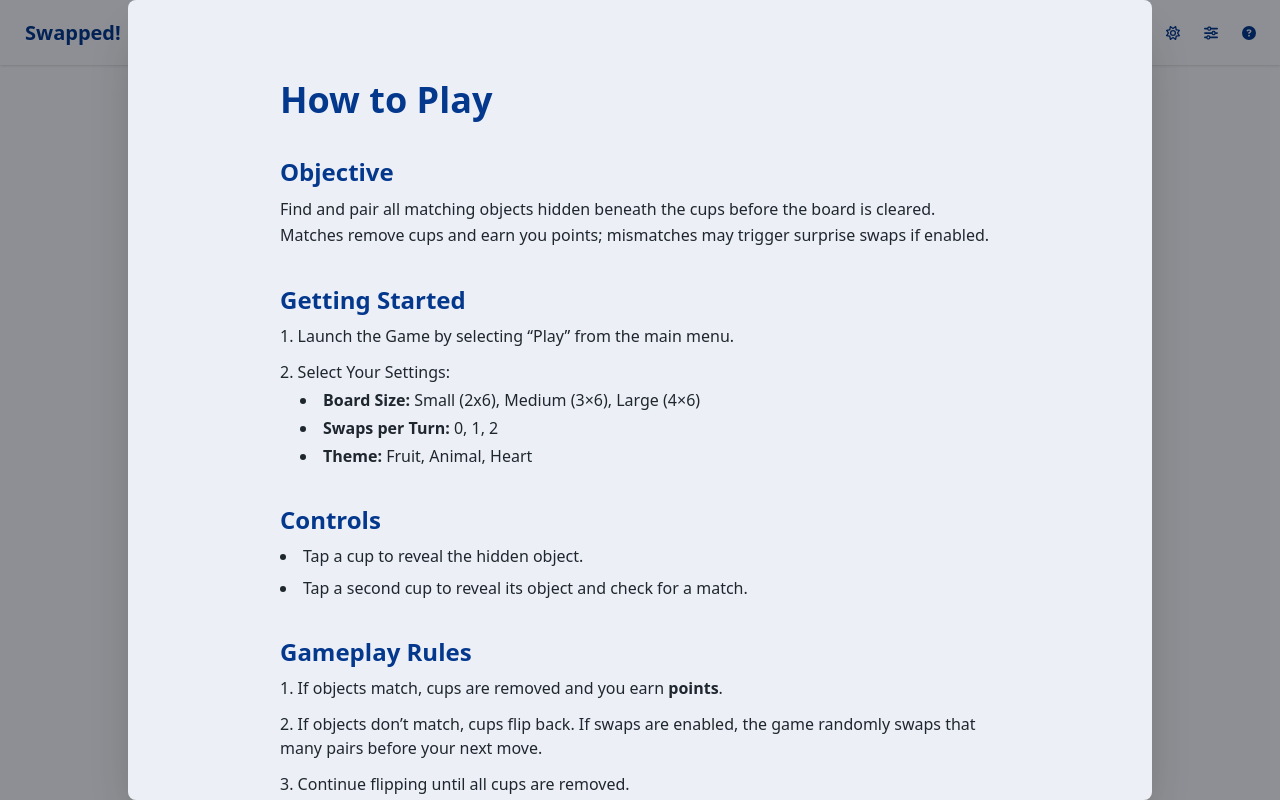
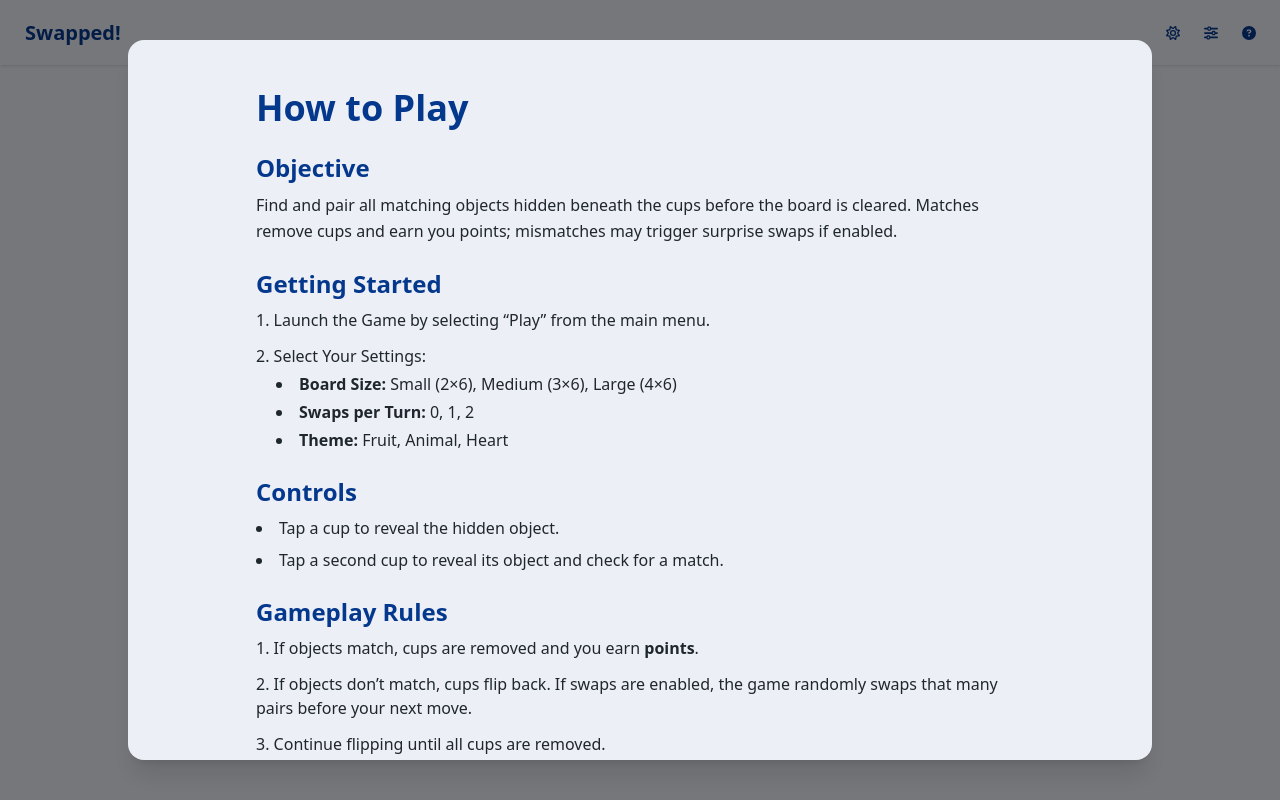
Before and after one commit to Moonfox404/SEG3125-memory-game, a Next.js app in the folder memory-game/: page / in a window 1280 px wide. Both pictures are taken after a click on the button 1249 px from the left and 32 px from the top of the page. Built offline with nearby package versions, Linux system fonts and the light colour scheme.

Commit message:
fix navbar modal and update infoModal

```diff
--- a/memory-game/app/components/InfoModal.tsx
+++ b/memory-game/app/components/InfoModal.tsx
@@ -1,13 +1,29 @@
-const InfoModal = () => {
+import React from "react";
+
+type InfoModalProps = {
+  isOpen: boolean;
+  setIsOpen: (open: boolean) => void;
+};
+
+const InfoModal = ({ isOpen, setIsOpen }: InfoModalProps) => {
+  if (!isOpen) return null;
+
   return (
-    <dialog id="info_modal" className="modal">
-      <div className="modal-box w-11/12 max-w-5xl">
-        <div className="max-w-xl md:max-w-3xl mx-auto my-8 p-4 sm:p-6 bg-base-100 flex flex-col gap-3">
-          <h2 className="text-3xl md:text-4xl font-bold text-primary mb-6">
+    <div
+      className="fixed inset-0 z-50 bg-black/50 flex items-center justify-center animate-fade-in"
+      onClick={() => setIsOpen(false)}
+    >
+      <div
+        className="bg-base-100 dark:bg-base-200 p-6 rounded-2xl shadow-xl w-11/12 max-w-5xl max-h-[90vh] overflow-y-auto animate-fade-in"
+        onClick={(e) => e.stopPropagation()}
+      >
+        <div className="max-w-xl md:max-w-3xl mx-auto my-4 sm:my-6 bg-transparent flex flex-col gap-6">
+          <h2 className="text-3xl md:text-4xl font-bold text-primary">
             How to Play
           </h2>
 
-          <div className="mb-6">
+          {/* Objective */}
+          <section>
             <h3 className="text-2xl font-semibold text-primary mb-2">
               Objective
             </h3>
@@ -16,9 +32,10 @@ const InfoModal = () => {
               the board is cleared. Matches remove cups and earn you points;
               mismatches may trigger surprise swaps if enabled.
             </p>
-          </div>
+          </section>
 
-          <div className="mb-6">
+          {/* Getting Started */}
+          <section>
             <h3 className="text-2xl font-semibold text-primary mb-2">
               Getting Started
             </h3>
@@ -28,7 +45,7 @@ const InfoModal = () => {
                 Select Your Settings:
                 <ul className="list-disc list-inside mt-1 ml-5 space-y-1">
                   <li>
-                    <strong>Board Size:</strong> Small (2x6), Medium (3×6),
+                    <strong>Board Size:</strong> Small (2×6), Medium (3×6),
                     Large (4×6)
                   </li>
                   <li>
@@ -40,9 +57,10 @@ const InfoModal = () => {
                 </ul>
               </li>
             </ol>
-          </div>
+          </section>
 
-          <div className="mb-6">
+          {/* Controls */}
+          <section>
             <h3 className="text-2xl font-semibold text-primary mb-2">
               Controls
             </h3>
@@ -52,9 +70,10 @@ const InfoModal = () => {
                 Tap a second cup to reveal its object and check for a match.
               </li>
             </ul>
-          </div>
+          </section>
 
-          <div className="mb-6">
+          {/* Gameplay Rules */}
+          <section>
             <h3 className="text-2xl font-semibold text-primary mb-2">
               Gameplay Rules
             </h3>
@@ -69,9 +88,10 @@ const InfoModal = () => {
               </li>
               <li>Continue flipping until all cups are removed.</li>
             </ol>
-          </div>
+          </section>
 
-          <div className="mb-6">
+          {/* Scoring & Results */}
+          <section>
             <h3 className="text-2xl font-semibold text-primary mb-2">
               Scoring &amp; Results
             </h3>
@@ -79,9 +99,10 @@ const InfoModal = () => {
               After you win, view your <strong>current score</strong> and{" "}
               <strong>highest score</strong>.
             </p>
-          </div>
+          </section>
 
-          <div className="mb-6">
+          {/* Winning the Game */}
+          <section>
             <h3 className="text-2xl font-semibold text-primary mb-2">
               Winning the Game
             </h3>
@@ -90,9 +111,10 @@ const InfoModal = () => {
               breakdown and options to <strong>Play Again</strong> or{" "}
               <strong>Return to Menu</strong>.
             </p>
-          </div>
+          </section>
 
-          <div>
+          {/* Tips & Strategies */}
+          <section>
             <h3 className="text-2xl font-semibold text-primary mb-2">
               Tips &amp; Strategies
             </h3>
@@ -106,16 +128,19 @@ const InfoModal = () => {
               <li>Reduce mistakes for higher scores—accuracy trumps speed.</li>
               <li>Challenge friends by sharing your high score.</li>
             </ul>
-          </div>
+          </section>
         </div>
 
-        <div className="modal-action">
-          <form method="dialog">
-            <button className="btn">Close</button>
-          </form>
+        <div className="flex justify-center mt-4">
+          <button
+            className="px-5 py-2 bg-primary text-primary-content rounded-lg hover:opacity-90 transition"
+            onClick={() => setIsOpen(false)}
+          >
+            Close
+          </button>
         </div>
       </div>
-    </dialog>
+    </div>
   );
 };
 
--- a/memory-game/app/components/NavBar.tsx
+++ b/memory-game/app/components/NavBar.tsx
@@ -9,6 +9,7 @@ type NavBarProps = {
   theme: string;
   setTheme: Dispatch<string>;
   openMenu: () => void;
+  setOpenInfo: (open: boolean) => void;
 };
 
 const NavBar = ({
@@ -17,6 +18,7 @@ const NavBar = ({
   setGameState,
   theme,
   setTheme,
+  setOpenInfo,
 }: NavBarProps) => {
   return (
     <div>
@@ -49,11 +51,7 @@ const NavBar = ({
             <li>
               <button
                 className="h-full flex items-center"
-                onClick={() =>
-                  (
-                    document.getElementById("info_modal")! as HTMLDialogElement
-                  ).showModal()
-                }
+                onClick={() => setOpenInfo(true)}
               >
                 {" "}
                 <FontAwesomeIcon icon={faCircleQuestion} />
```
